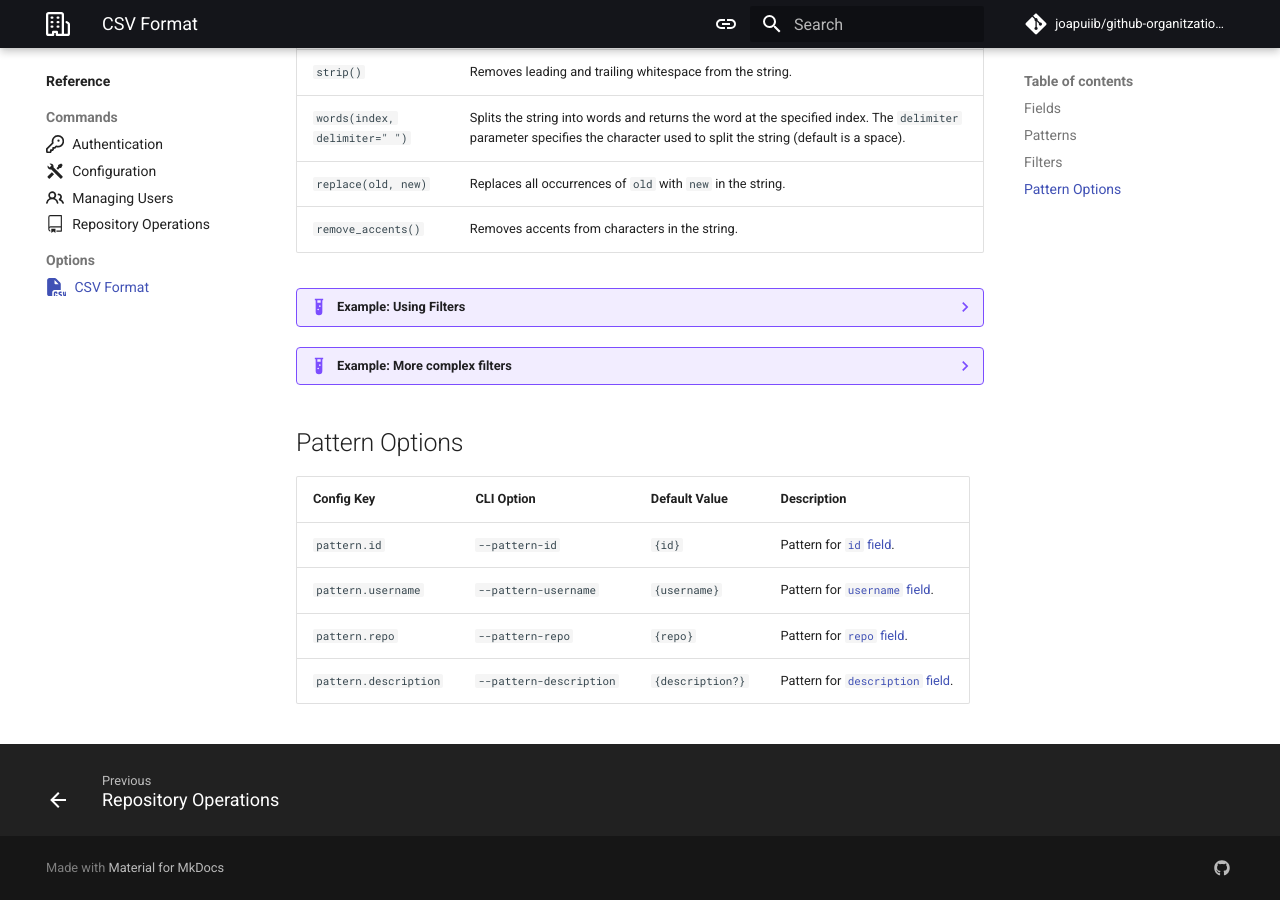
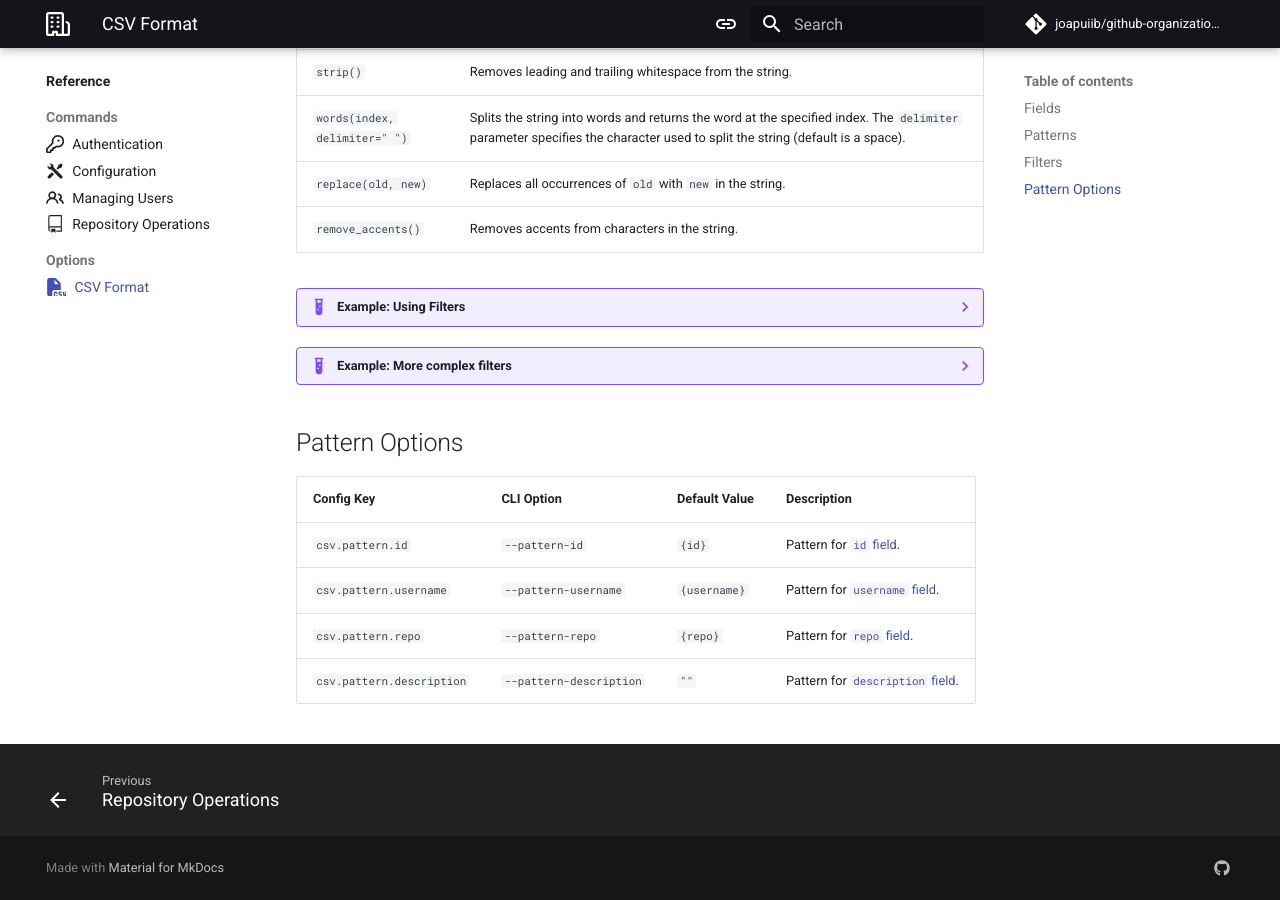
Before and after one commit to joapuiib/github-organization-tools, an MkDocs documentation site: the page built from docs/reference/options/csv.md, in a window 1280 px wide and 900 px high, scrolled down 1625 px. Built offline with MkDocs 1.6.1 and Material for MkDocs 9.7.7, drawn with Linux system fonts in a browser that asks for light colours; comment, search, counter and statistics services are not loaded.

Commit message:
fix/docs: csv options

````diff
--- a/docs/reference/options/csv.md
+++ b/docs/reference/options/csv.md
@@ -68,10 +68,10 @@ Patterns support:
         ```
     === "Config"
         ```bash
-        ghot config pattern.id "{f0}"
-        ghot config pattern.username "{f1}"
-        ghot config pattern.repo "{f2}"
-        ghot config pattern.description ""
+        ghot config csv.pattern.id "{f0}"
+        ghot config csv.pattern.username "{f1}"
+        ghot config csv.pattern.repo "{f2}"
+        ghot config csv.pattern.description ""
         ghot user invite my-org users.csv
         ```
 
@@ -101,10 +101,10 @@ Patterns support:
         ```
     === "Config"
         ```bash
-        ghot config pattern.id "{id}"
-        ghot config pattern.username "{username}"
-        ghot config pattern.repo "{repo}"
-        ghot config pattern.description "{description?}"
+        ghot config csv.pattern.id "{id}"
+        ghot config csv.pattern.username "{username}"
+        ghot config csv.pattern.repo "{repo}"
+        ghot config csv.pattern.description "{description?}"
         ghot user invite my-org users.csv
         ```
 
@@ -130,8 +130,8 @@ Patterns support:
 
     === "Config"
         ```bash
-        ghot config pattern.repo "{username}-repo"
-        ghot config pattern.description "Repository for {username}"
+        ghot config csv.pattern.repo "{username}-repo"
+        ghot config csv.pattern.description "Repository for {username}"
         ghot repo create my-org users.csv
         ```
 
@@ -170,8 +170,8 @@ Filters are used to transform the data extracted from the CSV file.
 
     === "Config"
         ```bash
-        ghot config pattern.id "{f0.upper()}"
-        ghot config pattern.repo "{f2.replace('-', '_')}"
+        ghot config csv.pattern.id "{f0.upper()}"
+        ghot config csv.pattern.repo "{f2.replace('-', '_')}"
         ghot user invite my-org users.csv
         ```
 
@@ -200,19 +200,19 @@ Filters are used to transform the data extracted from the CSV file.
 
     === "Config"
         ```bash
-        ghot config pattern.id "{f0.lower()}.{f1.words(0).lower()}"
-        ghot config pattern.username "{f2}"
-        ghot config pattern.repo "{f1.words(0).title()}{f0.title()}-Repository"
-        ghot config pattern.description "Repository for {f0.title()} {f1.title()}"
+        ghot config csv.pattern.id "{f0.lower()}.{f1.words(0).lower()}"
+        ghot config csv.pattern.username "{f2}"
+        ghot config csv.pattern.repo "{f1.words(0).title()}{f0.title()}-Repository"
+        ghot config csv.pattern.description "Repository for {f0.title()} {f1.title()}"
         ghot user invite my-org users.csv
         ```
 
 ## Pattern Options
 | Config Key | CLI Option | Default Value | Description |
 |--------|---------------|-------------|--------|
-| `pattern.id` | `--pattern-id` | `{id}` | Pattern for [`id` field][fields]. |
-| `pattern.username` | `--pattern-username` | `{username}` | Pattern for [`username` field][fields]. |
-| `pattern.repo` | `--pattern-repo` | `{repo}` | Pattern for [`repo` field][fields]. |
-| `pattern.description` | `--pattern-description` | `{description?}` | Pattern for [`description` field][fields]. |
+| `csv.pattern.id` | `--pattern-id` | `{id}` | Pattern for [`id` field][fields]. |
+| `csv.pattern.username` | `--pattern-username` | `{username}` | Pattern for [`username` field][fields]. |
+| `csv.pattern.repo` | `--pattern-repo` | `{repo}` | Pattern for [`repo` field][fields]. |
+| `csv.pattern.description` | `--pattern-description` | `""` | Pattern for [`description` field][fields]. |
 
 [fields]: #fields
--- a/mkdocs.yml
+++ b/mkdocs.yml
@@ -1,8 +1,8 @@
 site_name: "GitHub Organization Tools"
 site_author: "Joan Puigcerver Ibáñez"
-site_url: https://joapuiib.github.io/github-organitzation-tools/
-repo_name: joapuiib/github-organitzation-tools
-repo_url: https://github.com/joapuiib/github-organitzation-tools/
+site_url: https://joapuiib.github.io/github-organization-tools/
+repo_name: joapuiib/github-organization-tools
+repo_url: https://github.com/joapuiib/github-organization-tools/
 
 extra:
   social:
````
Also changed, not shown: docs/reference/commands/config.md (+4 -4 lines).
